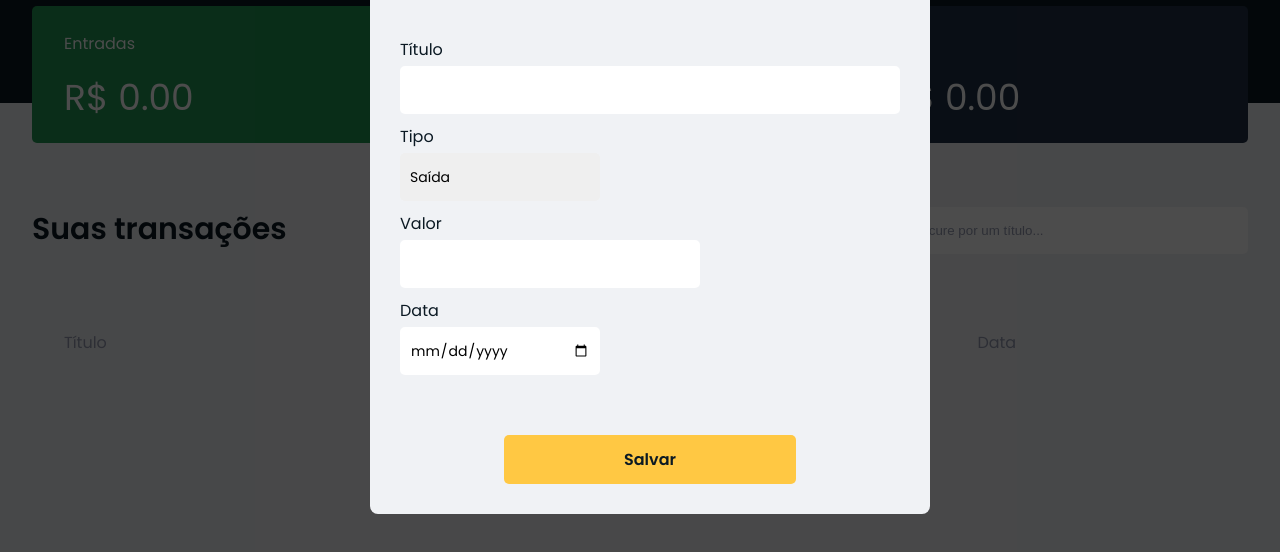
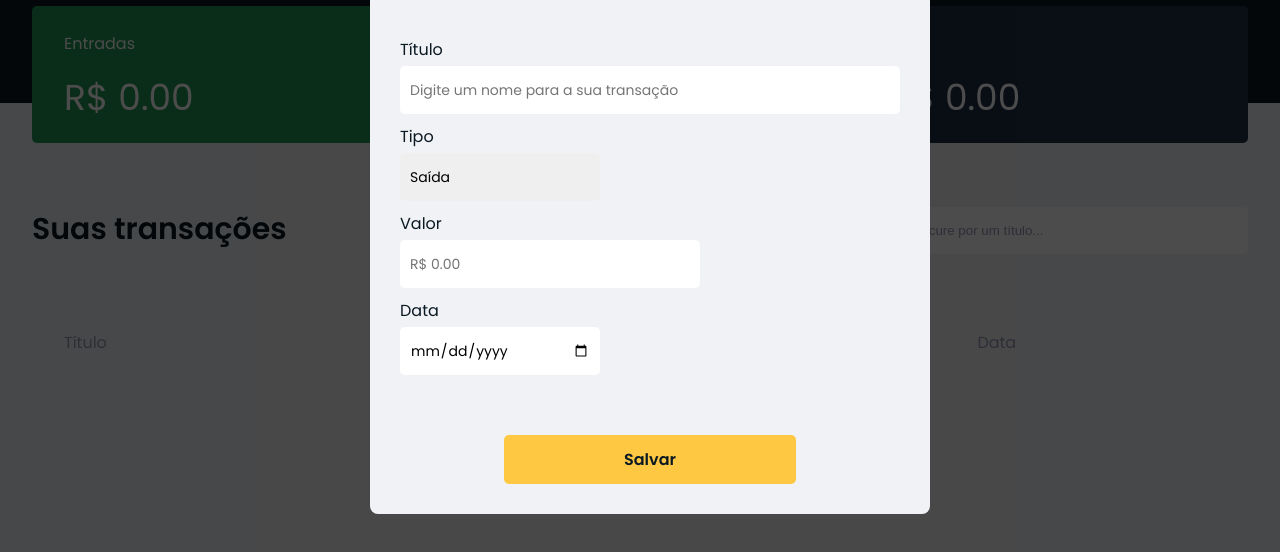
Before and after one commit to maiullyDev/my-finances, a plain HTML site: page index.html in a window 1280 px wide. Both pictures are taken after a click on the button "Nova transação". Shown: the part 176-728 px from the top of the page. Drawn offline with Linux system fonts and the light colour scheme.

Commit message:
Adicionei um placeholder para o input do título da transação

```diff
--- a/index.html
+++ b/index.html
@@ -74,7 +74,13 @@
             <div>
               <div class="fieldForm name">
                 <label for="title">Título</label>
-                <input type="text" name="title" id="title" required />
+                <input
+                  type="text"
+                  placeholder="Digite um nome para a sua transação"
+                  name="title"
+                  id="title"
+                  required
+                />
               </div>
               <div class="fieldForm type">
                 <label for="type">Tipo</label>
@@ -88,6 +94,7 @@
                 <label for="value">Valor</label>
                 <input
                   type="number"
+                  placeholder="R$ 0.00"
                   step="0.01"
                   name="value"
                   id="value"
```
